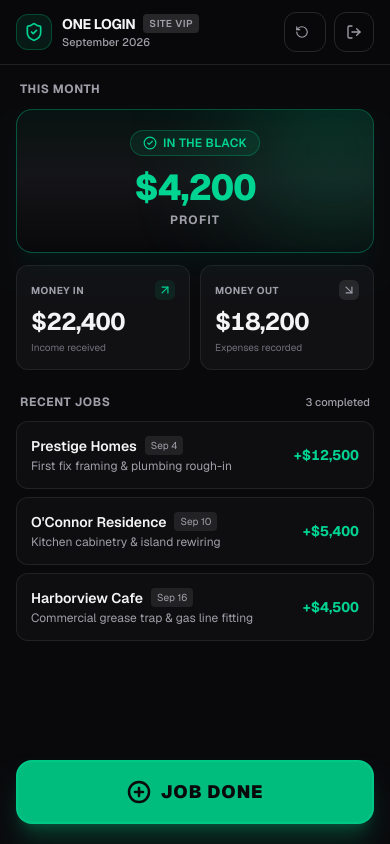
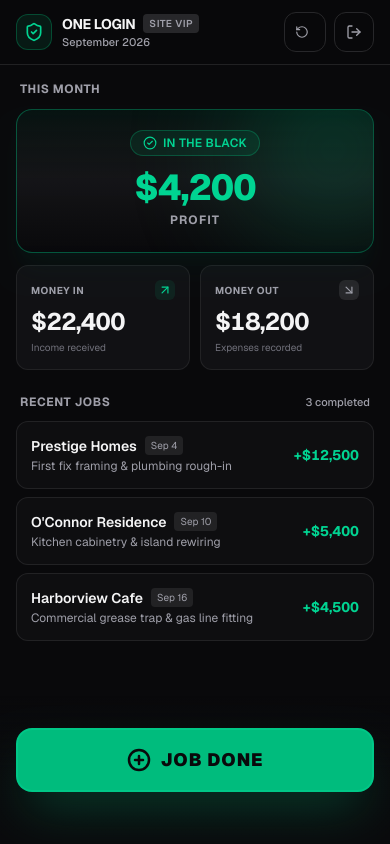
Before and after one commit to trishacapitle/one-login, a Next.js app: page / in a window 390 px wide. Both pictures are taken after a click on the button "1-TAP DEMO LOGIN". Built offline with nearby package versions, Linux system fonts and the light colour scheme; no server answers; the database is empty.

Commit message:
fix(mobile): elevate Done and Job Done buttons above Safari bottom search/tab bar

```diff
--- a/src/app/page.tsx
+++ b/src/app/page.tsx
@@ -150,7 +150,7 @@ export default function HomePage() {
       />
 
       {/* Main Single Screen Content */}
-      <main className="flex-1 w-full max-w-md mx-auto px-4 py-4 pb-[calc(7rem+env(safe-area-inset-bottom,0px))] space-y-5">
+      <main className="flex-1 w-full max-w-md mx-auto px-4 py-4 pb-[calc(9.5rem+env(safe-area-inset-bottom,0px))] space-y-5">
         {/* Financial Position (Hero Profit + Money In + Money Out) */}
         <FinancialPositionCard
           position={financialPosition}
--- a/src/components/JobDoneModal.tsx
+++ b/src/components/JobDoneModal.tsx
@@ -79,12 +79,16 @@ export function JobDoneModal({ isOpen, onClose, onSubmit }: JobDoneModalProps) {
   };
 
   return (
-    <div className="fixed inset-0 z-50 flex items-end sm:items-center justify-center p-0 sm:p-4 bg-black/75 backdrop-blur-sm animate-in fade-in duration-200">
+    <div className="fixed inset-0 z-50 flex items-end sm:items-center justify-center p-2.5 sm:p-4 pb-[calc(3rem+env(safe-area-inset-bottom,0px))] bg-black/80 backdrop-blur-sm animate-in fade-in duration-200">
       {/* Click outside backdrop */}
       <div className="absolute inset-0" onClick={onClose} />
 
-      {/* Mobile Bottom Sheet Modal Container with safe-area & keyboard scrollability */}
-      <div className="relative w-full max-w-lg max-h-[92dvh] overflow-y-auto bg-zinc-900 border border-zinc-800 rounded-t-3xl sm:rounded-2xl p-5 sm:p-6 pb-[calc(1.5rem+env(safe-area-inset-bottom,0px))] shadow-2xl z-10 animate-in slide-in-from-bottom-8 duration-200 overscroll-contain">
+      {/*
+        Safari search bar clearance:
+        Modal is elevated above Safari's floating bottom URL bar via outer pb-[calc(3rem+env(safe-area-inset-bottom))]
+        and styled with rounded-3xl so it floats cleanly without being clipped.
+      */}
+      <div className="relative w-full max-w-lg max-h-[88dvh] overflow-y-auto bg-zinc-900 border border-zinc-800 rounded-3xl p-5 sm:p-6 shadow-2xl z-10 animate-in slide-in-from-bottom-8 duration-200 overscroll-contain">
         {/* Mobile pull handle */}
         <div className="w-12 h-1.5 bg-zinc-700/60 rounded-full mx-auto mb-3 sm:hidden" />
 
@@ -190,11 +194,11 @@ export function JobDoneModal({ isOpen, onClose, onSubmit }: JobDoneModalProps) {
           </div>
 
           {/* Submit Action */}
-          <div className="pt-2">
+          <div className="pt-2 pb-1">
             <button
               type="submit"
               disabled={submitting}
-              className="w-full min-h-[52px] py-4 rounded-xl bg-emerald-500 hover:bg-emerald-400 text-zinc-950 font-black text-base tracking-wide uppercase transition-all shadow-lg shadow-emerald-500/20 active:scale-98 disabled:opacity-50 flex items-center justify-center space-x-2 cursor-pointer"
+              className="w-full min-h-[54px] py-4 rounded-2xl bg-emerald-500 hover:bg-emerald-400 text-zinc-950 font-black text-base tracking-wide uppercase transition-all shadow-xl shadow-emerald-500/25 active:scale-98 disabled:opacity-50 flex items-center justify-center space-x-2 cursor-pointer"
             >
               {submitting ? (
                 <span>Recording...</span>
--- a/src/components/PrimaryActionButton.tsx
+++ b/src/components/PrimaryActionButton.tsx
@@ -10,13 +10,18 @@ interface PrimaryActionButtonProps {
 export function PrimaryActionButton({ onClick }: PrimaryActionButtonProps) {
   return (
     <div className="fixed bottom-0 inset-x-0 z-20 pointer-events-none">
-      {/* Gradient fade to prevent content clipping */}
-      <div className="w-full bg-gradient-to-t from-zinc-950 via-zinc-950/95 to-transparent pt-8 pb-[calc(1.25rem+env(safe-area-inset-bottom,0px))] px-4">
+      {/*
+        Safari search bar clearance:
+        iOS Safari's floating bottom address/tab bar occupies ~44px to 64px plus home indicator safe area.
+        Using calc(3.25rem + env(safe-area-inset-bottom)) guarantees the button floats cleanly
+        above the search bar and never gets clipped.
+      */}
+      <div className="w-full bg-gradient-to-t from-zinc-950 via-zinc-950/95 to-transparent pt-8 pb-[calc(3.25rem+env(safe-area-inset-bottom,0px))] px-4">
         <div className="max-w-md mx-auto pointer-events-auto">
           <button
             onClick={onClick}
             type="button"
-            className="w-full min-h-[56px] py-4 px-6 rounded-2xl bg-emerald-500 hover:bg-emerald-400 active:bg-emerald-600 text-zinc-950 font-black text-lg sm:text-xl tracking-wider uppercase transition-all duration-150 shadow-xl shadow-emerald-500/25 active:scale-98 flex items-center justify-center space-x-2.5 border-2 border-emerald-400/50 cursor-pointer select-none"
+            className="w-full min-h-[56px] py-4 px-6 rounded-2xl bg-emerald-500 hover:bg-emerald-400 active:bg-emerald-600 text-zinc-950 font-black text-lg sm:text-xl tracking-wider uppercase transition-all duration-150 shadow-2xl shadow-emerald-500/30 active:scale-98 flex items-center justify-center space-x-2.5 border-2 border-emerald-400/50 cursor-pointer select-none"
           >
             <PlusCircle className="w-6 h-6 stroke-[2.5]" />
             <span>Job Done</span>
```
